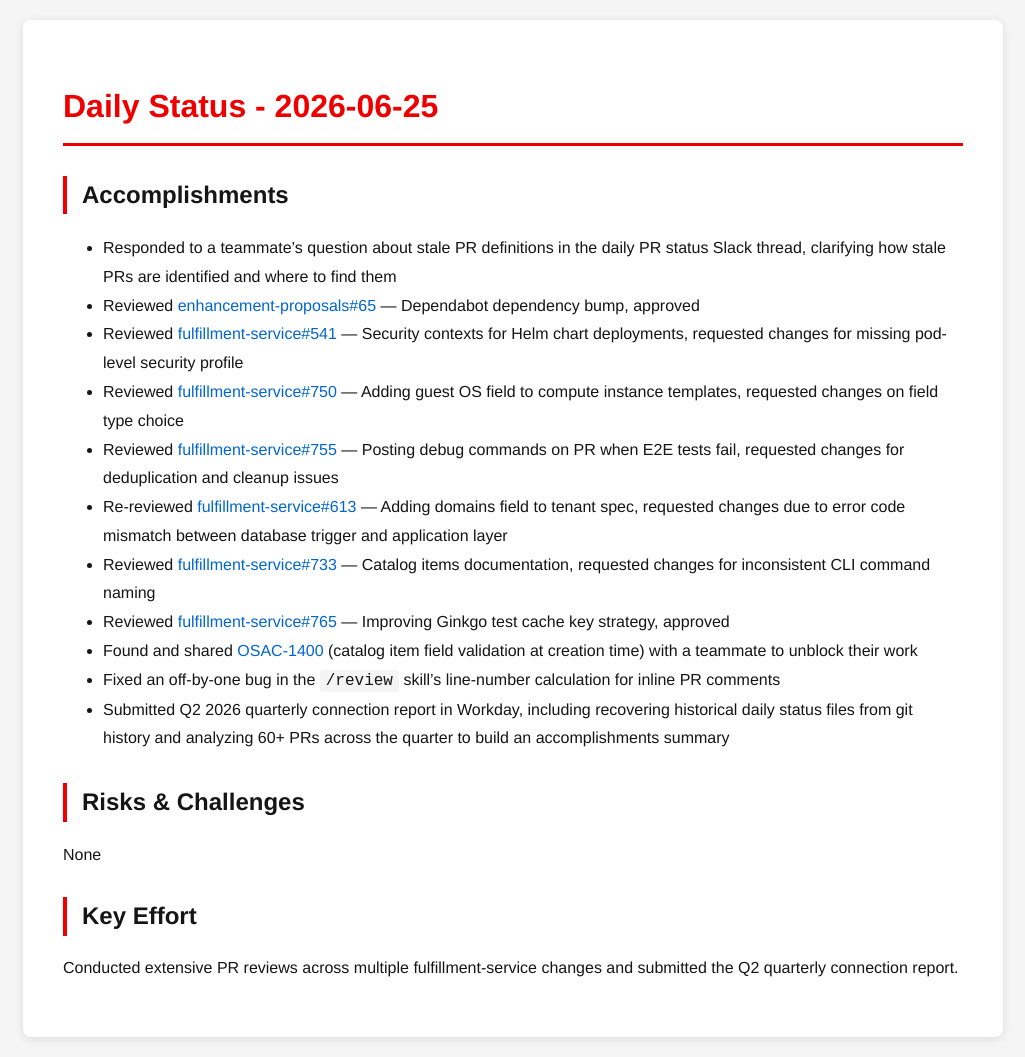
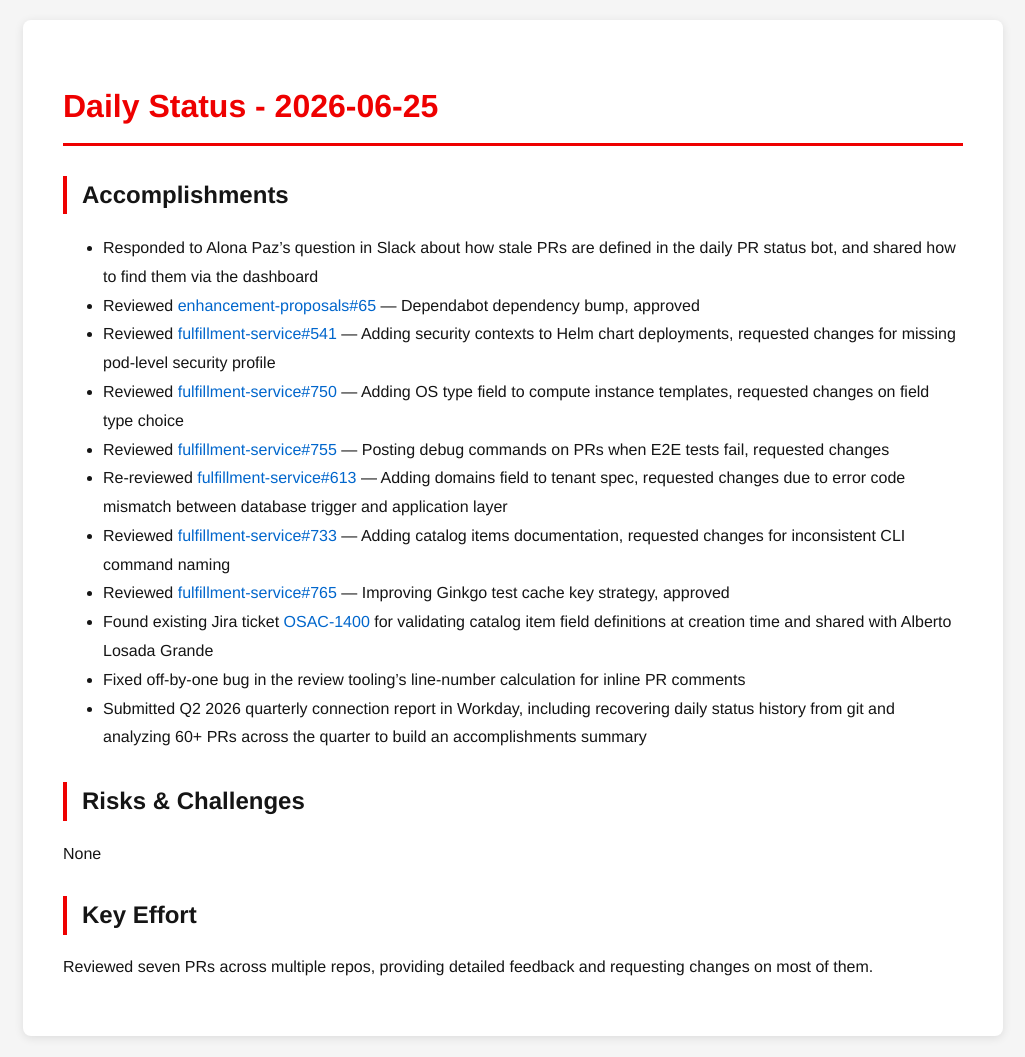
Before and after one commit to tzvatot/daily-status, a Jekyll site: the page built from 2026-06-25.md, in a window 1280 px wide. Shown: the whole page, without its empty margins (127-1152 px from the left). Built offline with Jekyll 4.4.1, drawn with Linux system fonts in a browser that asks for light colours.

Commit message:
Daily status update - 2026-06-25

```diff
--- a/2026-06-25.md
+++ b/2026-06-25.md
@@ -7,20 +7,20 @@ date: 2026-06-25
 # Daily Status - 2026-06-25
 
 ## Accomplishments
-- Responded to a teammate's question about stale PR definitions in the daily PR status Slack thread, clarifying how stale PRs are identified and where to find them
+- Responded to Alona Paz's question in Slack about how stale PRs are defined in the daily PR status bot, and shared how to find them via the dashboard
 - Reviewed [enhancement-proposals#65](https://github.com/osac-project/enhancement-proposals/pull/65) — Dependabot dependency bump, approved
-- Reviewed [fulfillment-service#541](https://github.com/osac-project/fulfillment-service/pull/541) — Security contexts for Helm chart deployments, requested changes for missing pod-level security profile
-- Reviewed [fulfillment-service#750](https://github.com/osac-project/fulfillment-service/pull/750) — Adding guest OS field to compute instance templates, requested changes on field type choice
-- Reviewed [fulfillment-service#755](https://github.com/osac-project/fulfillment-service/pull/755) — Posting debug commands on PR when E2E tests fail, requested changes for deduplication and cleanup issues
+- Reviewed [fulfillment-service#541](https://github.com/osac-project/fulfillment-service/pull/541) — Adding security contexts to Helm chart deployments, requested changes for missing pod-level security profile
+- Reviewed [fulfillment-service#750](https://github.com/osac-project/fulfillment-service/pull/750) — Adding OS type field to compute instance templates, requested changes on field type choice
+- Reviewed [fulfillment-service#755](https://github.com/osac-project/fulfillment-service/pull/755) — Posting debug commands on PRs when E2E tests fail, requested changes
 - Re-reviewed [fulfillment-service#613](https://github.com/osac-project/fulfillment-service/pull/613) — Adding domains field to tenant spec, requested changes due to error code mismatch between database trigger and application layer
-- Reviewed [fulfillment-service#733](https://github.com/osac-project/fulfillment-service/pull/733) — Catalog items documentation, requested changes for inconsistent CLI command naming
+- Reviewed [fulfillment-service#733](https://github.com/osac-project/fulfillment-service/pull/733) — Adding catalog items documentation, requested changes for inconsistent CLI command naming
 - Reviewed [fulfillment-service#765](https://github.com/osac-project/fulfillment-service/pull/765) — Improving Ginkgo test cache key strategy, approved
-- Found and shared [OSAC-1400](https://redhat.atlassian.net/browse/OSAC-1400) (catalog item field validation at creation time) with a teammate to unblock their work
-- Fixed an off-by-one bug in the `/review` skill's line-number calculation for inline PR comments
-- Submitted Q2 2026 quarterly connection report in Workday, including recovering historical daily status files from git history and analyzing 60+ PRs across the quarter to build an accomplishments summary
+- Found existing Jira ticket [OSAC-1400](https://redhat.atlassian.net/browse/OSAC-1400) for validating catalog item field definitions at creation time and shared with Alberto Losada Grande
+- Fixed off-by-one bug in the review tooling's line-number calculation for inline PR comments
+- Submitted Q2 2026 quarterly connection report in Workday, including recovering daily status history from git and analyzing 60+ PRs across the quarter to build an accomplishments summary
 
 ## Risks & Challenges
 None
 
 ## Key Effort
-Conducted extensive PR reviews across multiple fulfillment-service changes and submitted the Q2 quarterly connection report.
+Reviewed seven PRs across multiple repos, providing detailed feedback and requesting changes on most of them.
```
